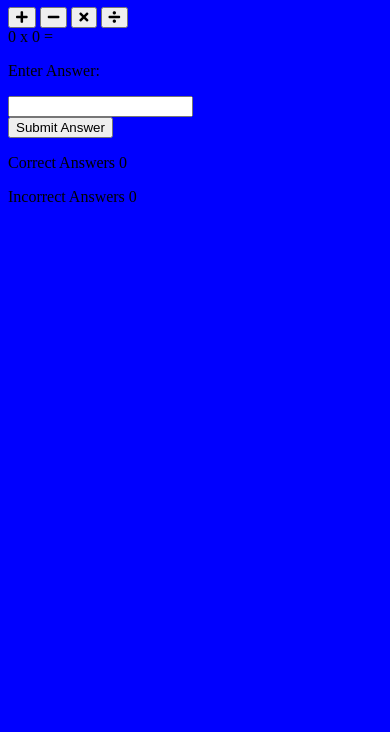
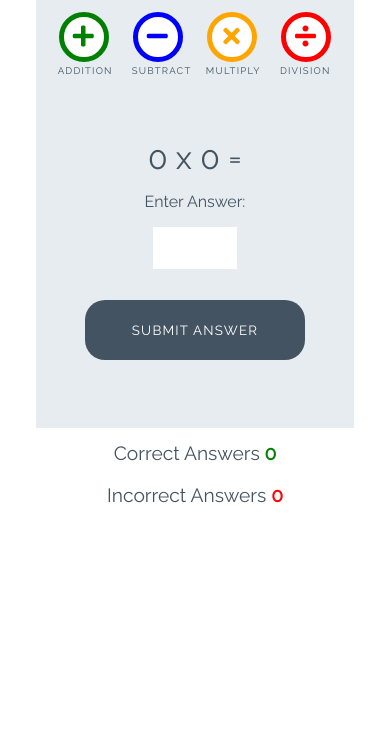
Before and after one commit to David-Coles-DC/love-maths, a plain HTML site: page index.html in a window 390 px wide. Shown: the part 112-844 px from the top of the page. Drawn offline with Linux system fonts and the light colour scheme.

Commit message:
Refactor game styles and structure; add initial game functions

```diff
--- a/assets/css/style.css
+++ b/assets/css/style.css
@@ -1,3 +1,252 @@
+/* --------- Global style */
+
 body {
-    background-color: blue;
+    background-color: white;
+    font-family: "Raleway", sans-serif;
+    color: #445361;
+    text-align: center;
 }
+
+/* --------- Heading */
+
+.heading {
+    text-align: center;
+    font-size: 2.5rem;
+}
+
+.logo {
+    height: 40px;
+    padding-right: 5px;
+}
+
+/* --------- Game layout */
+
+.game-area {
+    background-color: #E6ECF0;
+    box-sizing: border-box;
+    width: 85%;
+    height: 65vh;
+    max-height: 450px;
+    max-width: 830px;
+    margin-left: auto;
+    margin-right: auto;
+    padding: 1%;
+}
+
+.question-area {
+    width: 50%;
+    font-size: 2rem;
+    margin: auto;
+    padding: 50px 0;
+}
+
+.question-area span {
+    padding: 0 15px;
+}
+
+.score-area {
+    margin: 5px auto;
+    width: 60%;
+    font-size: 1.2rem;
+}
+
+.controls-area {
+    width: 85%;
+    margin: 30px auto;
+}
+
+#score {
+    color: green;
+    font-weight: bold;
+}
+
+#incorrect {
+    color: red;
+    font-weight: bold;
+}
+
+.answer-message {
+    display: none;
+    font-size: 1rem;
+}
+
+#answer-box {
+    border: none;
+    color: #445361;
+    display: inline-block;
+    height: 40px;
+    width: 80px;
+    font-size: 1.2rem;
+}
+
+.scores {
+    display: inline-block;
+    padding: 25px;
+}
+
+/* --------- Buttons */
+
+.btn {
+    width: 220px;
+    height: 60px;
+    font-family: "Raleway", sans-serif;
+    text-transform: uppercase;
+    letter-spacing: 1.2px;
+    color: white;
+}
+
+.btn:focus {
+    outline: none;
+}
+
+.btn--big {
+    padding-top: 10px;
+    border-radius: 50%;
+    background-color: white;
+    border: 10px solid;
+    width: 100px;
+    height: 100px;
+    font-size: 3.2rem;
+    margin: 0 30px;
+    transition: all 0.5s;
+}
+
+.btn--big::after{
+    content: attr(data-type);
+    font-size: 1rem;
+    color: #445361;
+    position: relative;
+    left: -0.5em;
+}
+
+.btn--blue {
+    border-color: blue;
+    color: blue;
+}
+
+.btn--blue:active,
+.btn--blue:hover {
+    background-color: darkblue;
+    color: white;
+}
+
+.btn--orange {
+    border-color: orange;
+    color: orange;
+}
+
+.btn--orange:active,
+.btn--orange:hover {
+    background-color: darkorange;
+    color: white;
+}
+
+.btn--red {
+    border-color: red;
+    color: red;
+}
+
+.btn--red:active,
+.btn--red:hover {
+    background-color: darkred;
+    color: white;
+}
+
+.btn--green {
+    border-color: green;
+    color: green;
+}
+
+.btn--green:active,
+.btn--green:hover {
+    background-color: darkgreen;
+    color: white;
+}
+
+.btn--gray {
+    margin-top: 25px;
+    background-color: #445361;
+    border: 1px transparent;
+    border-radius: 20px;
+}
+
+.btn--gray:active,
+.btn--gray:hover {
+    background-color: #0d1013;
+}
+
+/* --------- Media queries */
+
+@media (max-width: 414px) {
+    .controls-area {
+        width: 100%;
+    }
+
+    .btn--big {
+        margin: 0 10px;
+        padding: 5px;
+        border: 5px solid;
+        width: 50px;
+        height: 50px;
+        font-size: 1.5rem;
+    }
+
+    .btn--big::after {
+        font-size: 0.6rem;
+        left: -0.7rem;
+    }
+
+    .question-area {
+        padding: 10% 0;
+        width: 100%;
+    }
+
+    .question-area span {
+        padding: 0;
+    }
+
+    .answer-message {
+        display: block;
+    }
+
+    #answer-box {
+        display: block;
+        margin: 0 auto;
+    }
+    .btn--gray {
+        margin-top: 0;
+    }
+
+    .score-area {
+        width: 100%;
+    }
+
+    .scores {
+        margin: 0.5em auto;
+        display: block;
+        padding: 5px;
+    }
+
+    .heading {
+        font-size: 2rem;
+    }
+}
+
+@media (max-width: 320px) {
+    .game-area {
+        height: 70vh;
+    }
+
+    .controls-area {
+        width: 75%;
+        margin: 10px auto;
+    }
+
+    .btn--big {
+        margin: 10px 10px;
+    }
+    .question-area {
+        padding: 10px 0;
+    }
+
+}
--- a/assets/js/script.js
+++ b/assets/js/script.js
@@ -1 +1,31 @@
-console.log('Hello World!');
+function runGame() {
+
+}
+
+function checkAnswer() {
+
+}
+
+function calculateCorrectAnswer() {
+
+}
+
+function incrementScore() {
+
+}
+
+function incrementWrongAnswer() {
+
+}
+
+function displayAdditionQuestion() {
+
+}
+
+function displaySubtractQuestion() {
+
+}
+
+function displayMultiplyQuestion() {
+
+}
--- a/index.html
+++ b/index.html
@@ -17,16 +17,16 @@
 
     <div class="game-area">
         <div class="controls-area">
-            <button class="btn btn--big btn--green">
+            <button data-type="addition" class="btn btn--big btn--green">
                 <i class="fas fa-plus"></i>
             </button>
-            <button class="btn btn--big btn--blue">
+            <button data-type="subtract" class="btn btn--big btn--blue">
                 <i class="fas fa-minus"></i>
             </button>
-            <button class="btn btn--big btn--orange">
+            <button data-type="multiply" class="btn btn--big btn--orange">
                 <i class="fas fa-times"></i>
             </button>
-            <button class="btn btn--big btn--red">
+            <button data-type="division" class="btn btn--big btn--red">
                 <i class="fas fa-divide"></i>
             </button>
         </div>
@@ -38,7 +38,7 @@
             <p class="answer-message">Enter Answer:</p>
             <input id="answer-box" type="number">
         </div>
-        <button class="btn btn--gray">Submit Answer</button>
+        <button data-type="submit" class="btn btn--gray">Submit Answer</button>
     </div>
 
     <div class="score-area">
```
